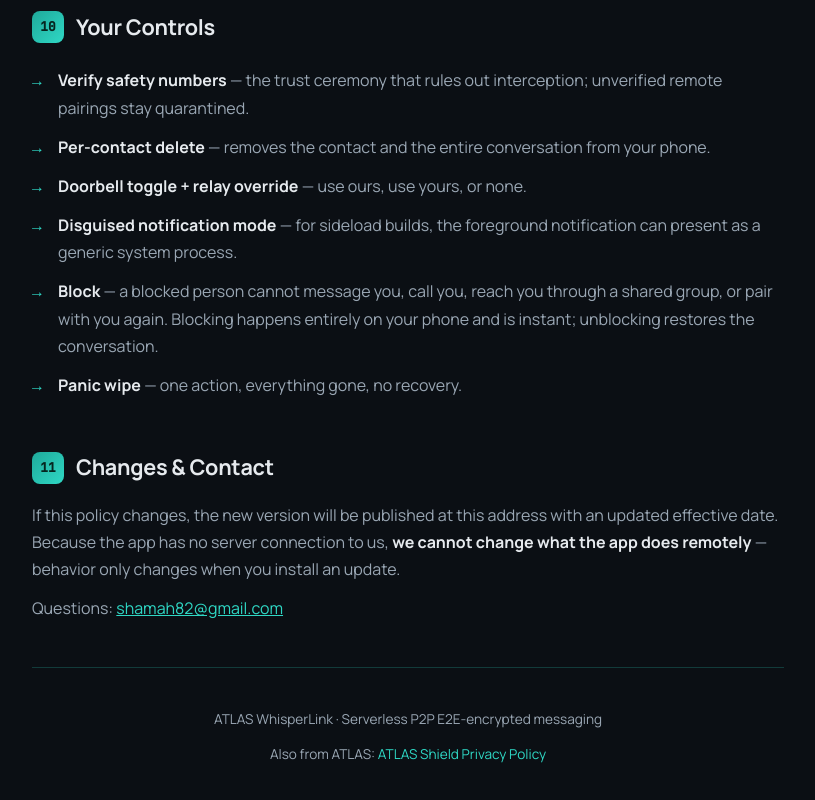
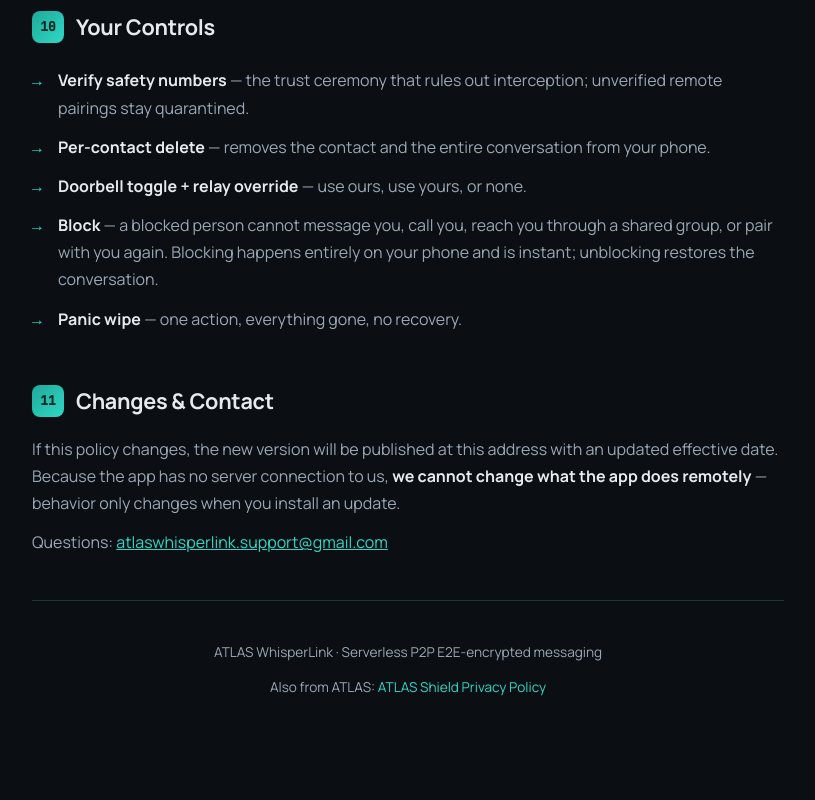
Before and after one commit to shamah82-code/Privacy-policy, a plain HTML site: page whisperlink/index.html in a window 1280 px wide. Shown: the part 6372-7172 px from the top of the page, without its empty margins (232-1047 px from the left). Drawn offline with Linux system fonts and the light colour scheme.

Commit message:
whisperlink privacy: drop the sideload-only bullet; support inbox as the contact (owner ruling 2026-09-22)

```diff
--- a/whisperlink/index.html
+++ b/whisperlink/index.html
@@ -394,7 +394,6 @@
                 <li><strong>Verify safety numbers</strong> — the trust ceremony that rules out interception; unverified remote pairings stay quarantined.</li>
                 <li><strong>Per-contact delete</strong> — removes the contact and the entire conversation from your phone.</li>
                 <li><strong>Doorbell toggle + relay override</strong> — use ours, use yours, or none.</li>
-                <li><strong>Disguised notification mode</strong> — for sideload builds, the foreground notification can present as a generic system process.</li>
                 <li><strong>Block</strong> — a blocked person cannot message you, call you, reach you through a shared group, or pair with you again. Blocking happens entirely on your phone and is instant; unblocking restores the conversation.</li>
                 <li><strong>Panic wipe</strong> — one action, everything gone, no recovery.</li>
             </ul>
@@ -406,7 +405,7 @@
                 <h2>Changes &amp; Contact</h2>
             </div>
             <p>If this policy changes, the new version will be published at this address with an updated effective date. Because the app has no server connection to us, <strong>we cannot change what the app does remotely</strong> — behavior only changes when you install an update.</p>
-            <p>Questions: <a href="mailto:shamah82@gmail.com" style="color: var(--teal);">shamah82@gmail.com</a></p>
+            <p>Questions: <a href="mailto:atlaswhisperlink.support@gmail.com" style="color: var(--teal);">atlaswhisperlink.support@gmail.com</a></p>
         </div>
 
         <div class="footer">
```
